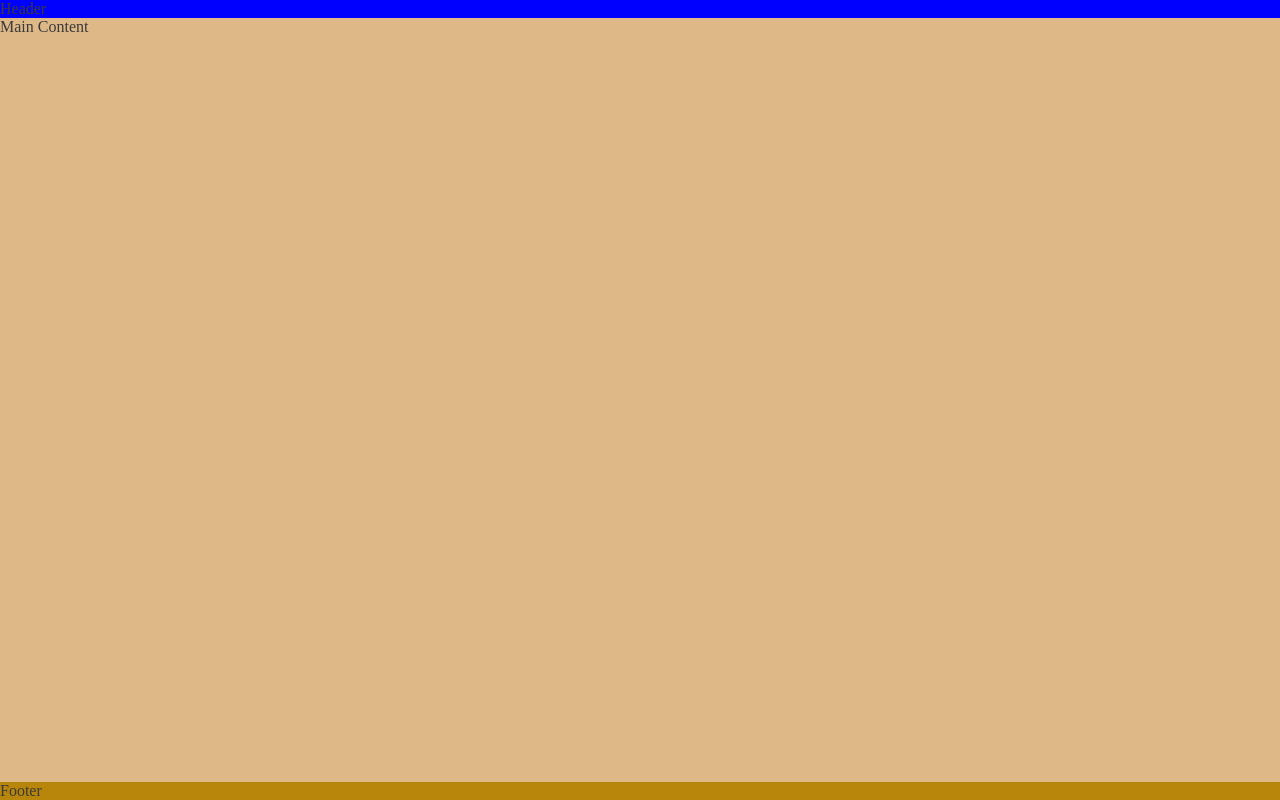
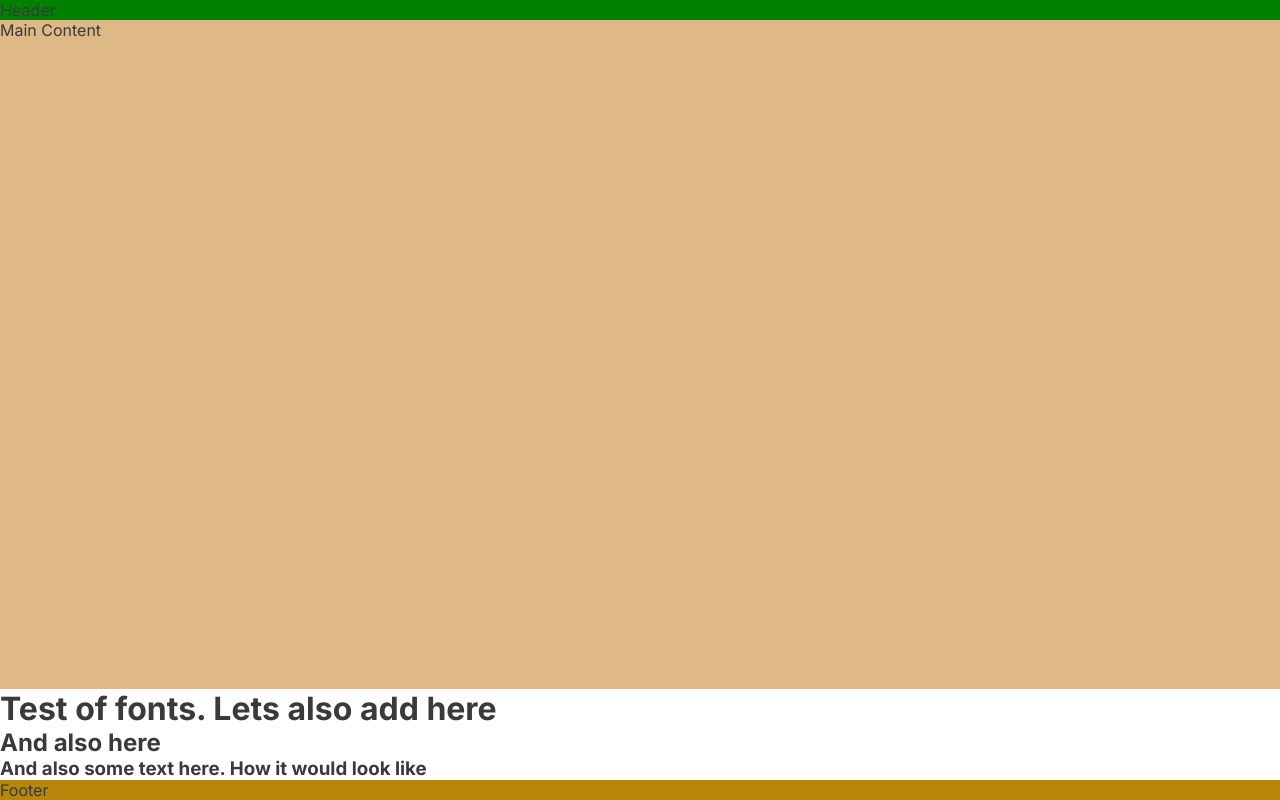
Before and after one commit to Borys-777/Borys_love-running-project, a plain HTML site: page index.html in a window 1280 px wide. Drawn offline with Linux system fonts and the light colour scheme.

Commit message:
Added Inter font family, tested other fonts

```diff
--- a/assets/css/style.css
+++ b/assets/css/style.css
@@ -1,9 +1,16 @@
+/* Google fonts import */
+
+@import url('https://fonts.googleapis.com/css2?family=Inter:ital,opsz,wght@0,14..32,100..900;1,14..32,100..900&display=swap');
+
+
+
 /* Asterisk wildcard selector to override default styles added by the browser */
 * {
   padding: 0;
   margin: 0;
   box-sizing: border-box;
 }
+
 
 /* General styles */
 body {
@@ -12,11 +19,12 @@ body {
   flex-direction: column;
   /* Generic project styles*/
   color: #3a3a3a;
+  font-family: 'Inter', sans-serif;
 }
 
 /* Header*/
 header {
-    background-color: blue;
+  background-color: green;
 }
 
 /* Main content*/
--- a/index.html
+++ b/index.html
@@ -23,6 +23,10 @@
 
     <!-- main will show the main content in the body of the page-->
     <main>Main Content</main>
+    <h1>Test of fonts. Lets also add here</h1>
+    <h2> And also here </h2>
+        <h3> And also some text here. How it would look like</h3>
+
 
     <!--footer will be the bottom of the page-->
     <footer>Footer</footer>
```
Lines whose indentation alone changed are shown as unchanged.
